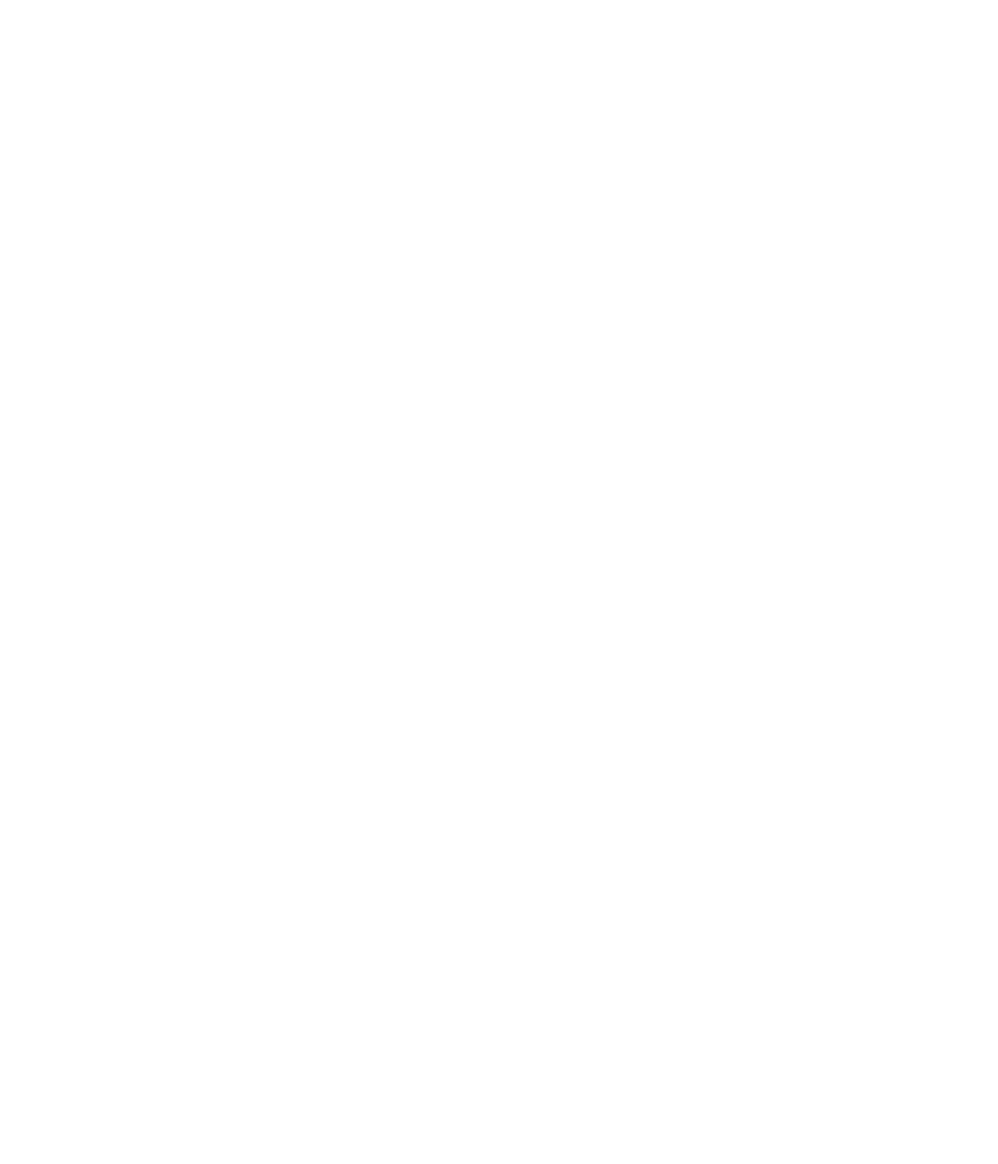
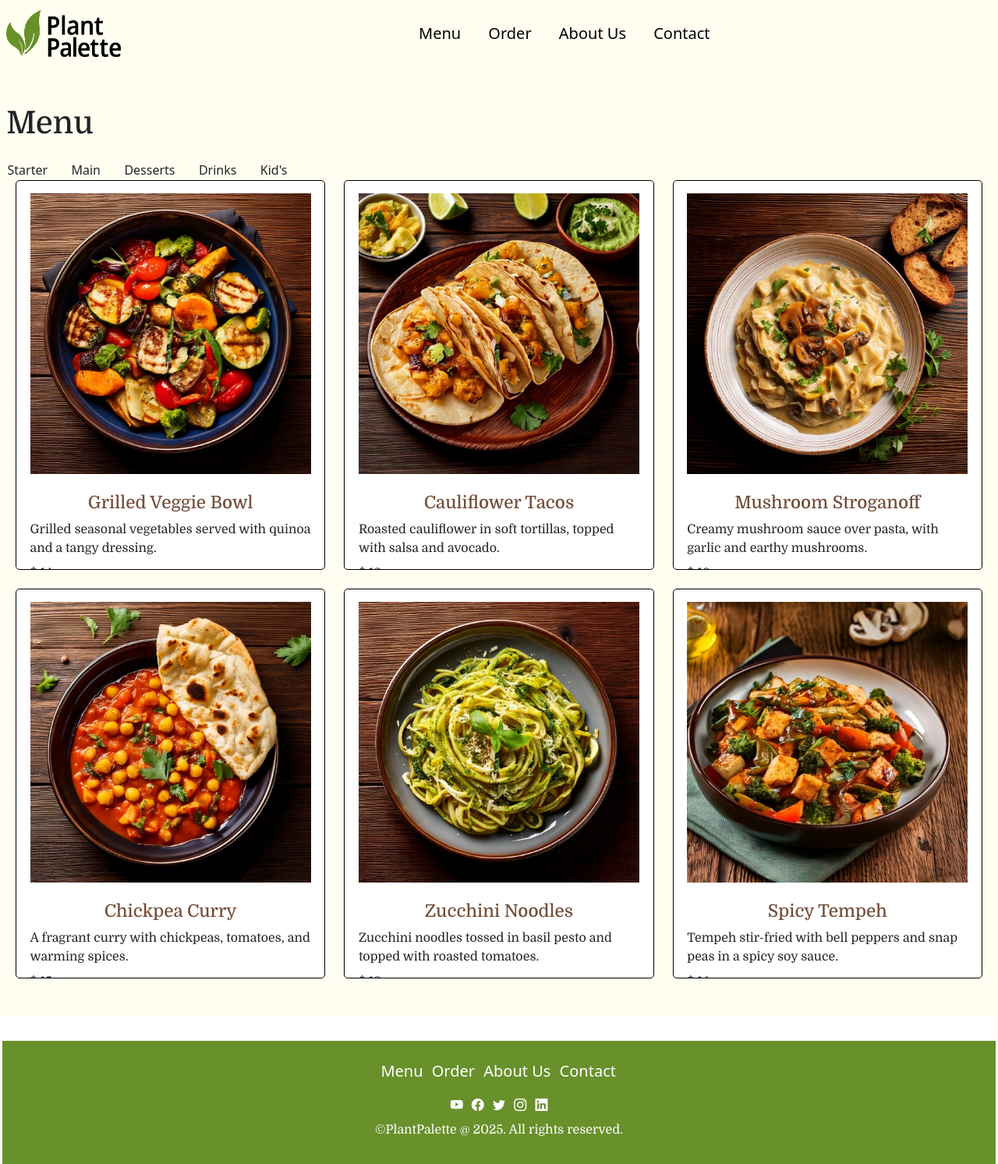
Before and after one commit to yama0064/mtm6201_final, a plain HTML site: page menu.html in a window 1280 px wide. Shown: the whole page at 78% size. Before the commit the page ends 800 px from the top, so only its background shows below. Drawn offline with nearby package versions, Linux system fonts and the light colour scheme.

Commit message:
edits menu.html

```diff
--- a/css/main.css
+++ b/css/main.css
@@ -17,27 +17,6 @@
   .wrapper h2, .wrapper p {
     color: white;
   } */
-
-  body {
-      background-color: #FFFEF0;
-      padding: 0 .1rem;
-  }
-
-  p {
-      font-family: "Domine", serif;
-      font-weight: 100;
-  }
-
-  h2, h3{
-      color: #734E39 !important;
-      font-family: "Domine", serif;
-      font-weight: bold;
-  }
-
-  :root {
-    --secondary-color: #68902B; /* Background color for footer */
-    --secondary-text-color: white; /* Secondary text color */
-  }
 
   /* Buttons */
   .green-button {
@@ -113,6 +92,14 @@
     }
   }
 
+    @media (max-width: 767px) {
+    .food-menu {
+      max-width: 300px !important;
+      max-height: 450px !important;
+    }
+  }
+
+
   @media (min-width: 577px) and (max-width: 1200px) {
     .wrapper {
       display: flex;
@@ -176,6 +163,10 @@
       justify-self: center;
       margin-top: 1rem;
     }
+
+    .food-menu h3 {
+      font-size: 1.2rem;
+    }
   }
 
   @media (min-width: 768px) {
@@ -207,9 +198,12 @@
   }
 
   .food-menu h3 {
+    max-width: 100%; /* or set a specific value like 220px */
+    margin: 0 auto;
     text-align: center;
     padding-top: 1rem;
     background-color: #fff;
+    font-size: 1.4rem;
   }
 
   .food-menu p {
@@ -232,9 +226,8 @@
   }
 
   .food-menu {
-    min-width: 250px; /* Control width of each card */
-    max-width: 300px;
-    max-height: 450px;
+    max-width: 400px;
+    max-height: 500px;
     flex: 0 0 auto; /* Prevent shrinking */
     scroll-snap-align: start; /* Optional: align snap */
     overflow-x: auto; /* Allow horizontal scrolling if necessary */
@@ -286,3 +279,18 @@
     color: var(--secondary-text-color); /* Use the secondary text color */
     margin-top: 1rem; /* Add some margin to separate the text from the icons */
   }
+
+  /* Menu Page */
+
+  .menu-nav ul {
+    list-style: none; /* Remove bullet points */
+    padding: 0;
+    margin: 0;
+  }
+
+  .menu-nav a {
+    text-decoration: underline;
+    color: #734E39; /* Match your brand */
+    font-family: "Domine", serif;
+    font-weight: bold;
+  }
--- a/css/reset.css
+++ b/css/reset.css
@@ -16,6 +16,13 @@ h2, h3{
     font-weight: bold;
 }
 
+h1 {
+    font-family: "Domine", serif;
+    font-weight: bold;
+
+}
+
 :root {
-    --secondary-color: #68902B;
-  }
+  --secondary-color: #68902B; /* Background color for footer */
+  --secondary-text-color: white; /* Secondary text color */
+}
--- a/menu.html
+++ b/menu.html
@@ -0,0 +1,135 @@
+<!DOCTYPE html>
+<html lang="en">
+<head>
+  <meta charset="UTF-8">
+  <meta name="viewport" content="width=device-width, initial-scale=1.0">
+  <title>Menu | Plant Palette</title>
+  <link rel="stylesheet" href="css/main.css">
+  <link rel="stylesheet" href="css/reset.css">
+  <link href="https://cdn.jsdelivr.net/npm/bootstrap@5.3.3/dist/css/bootstrap.min.css" rel="stylesheet">
+  <link rel="stylesheet" href="https://cdn.jsdelivr.net/npm/bootstrap-icons@1.3.0/font/bootstrap-icons.css">
+</head>
+<body>
+
+  <!-- ✅ HEADER (copy from homepage) -->
+  <header class="row">
+    <nav class="navbar navbar-expand-md navbar-light" style="background-color: #FFFEF0;" data-bs-theme="light">
+      <div class="container-fluid">
+        <a class="navbar-brand" href="#">
+          <img src="images/plant-pallete-logo.png" alt="" width="150" height="60">
+        </a>
+        <button class="navbar-toggler" type="button" data-bs-toggle="collapse" data-bs-target="#navbarSupportedContent">
+          <span class="navbar-toggler-icon"></span>
+        </button>
+        <div class="collapse navbar-collapse" id="navbarSupportedContent">
+          <ul class="navbar-nav mx-auto mb-2 mb-md-0 gap-3">
+            <li class="nav-item"><a class="nav-link active fs-5" href="#">Menu</a></li>
+            <li class="nav-item"><a class="nav-link active fs-5" href="#">Order</a></li>
+            <li class="nav-item"><a class="nav-link active fs-5" href="#">About Us</a></li>
+            <li class="nav-item"><a class="nav-link active fs-5" href="#">Contact</a></li>
+            <li class="nav-item d-md-none">
+              <span class="nav-link fs-6">PlantPalette @ 2025. All rights reserved.</span>
+            </li>
+          </ul>
+        </div>
+      </div>
+    </nav>
+  </header>
+
+  <!-- ✅ MAIN CONTENT FOR MENU PAGE -->
+  <main>
+    <section class="menu-section py-5">
+        <h1 class="mb-4">Menu</h1>
+        <nav class="menu-nav">
+            <ul class="d-flex flex-row gap-4 list-unstyled">
+                <li class="menu-item">Starter<a href="Starer"></a></li>
+                <li class="menu-item">Main<a href="Main"></a></li>
+                <li class="menu-item">Desserts<a href="Desserts"></a></li>
+                <li class="menu-item">Drinks<a href="Drink"></a></li>
+                <li class="menu-item">Kid's<a href="Kid's menu "></a></li>
+            </ul>
+        </nav>
+        <div class="container-fluid ">
+          <div class="row row-cols-2 row-cols-md-3 g-4 align-items-stretch">
+
+            <div class="col">
+              <div class="food-menu p-3 h-100">
+                <img src="images/Firefly Grilled Veggie Bowl, plant-based, wooden table 48408.jpg" alt="Image of Grilled Veggie Bowl" class="img-fluid mb-2">
+                <h3>Grilled Veggie Bowl</h3>
+                <p>Grilled seasonal vegetables served with quinoa and a tangy dressing.</p>
+                <p>$ 14</p>
+              </div>
+            </div>
+
+            <div class="col">
+              <div class="food-menu p-3 h-100">
+                <img src="images/Firefly Roasted Cauliflower Tacos, plant-based, wooden table 48408.jpg" alt="Image of Roasted Cauliflower Tacos" class="img-fluid mb-2">
+                <h3>Cauliflower Tacos</h3>
+                <p>Roasted cauliflower in soft tortillas, topped with salsa and avocado.</p>
+                <p>$ 12</p>
+              </div>
+            </div>
+
+            <div class="col">
+              <div class="food-menu p-3 h-100">
+                <img src="images/Firefly Mushroom Stroganoff, plant-based, wooden table 72010.jpg" alt="Image of Mushroom Stroganoff" class="img-fluid mb-2">
+                <h3>Mushroom Stroganoff</h3>
+                <p>Creamy mushroom sauce over pasta, with garlic and earthy mushrooms.</p>
+                <p>$ 16</p>
+              </div>
+            </div>
+
+            <div class="col">
+              <div class="food-menu p-3 h-100">
+                <img src="images/Firefly Chickpea Curry with naan, plant-based, wooden table 48408.jpg" alt="Image of Chickpea Curry" class="img-fluid mb-2">
+                <h3>Chickpea Curry</h3>
+                <p>A fragrant curry with chickpeas, tomatoes, and warming spices.</p>
+                <p>$ 15</p>
+              </div>
+            </div>
+
+            <div class="col">
+              <div class="food-menu p-3 h-100">
+                <img src="images/Firefly Zucchini Noodles with Pesto, plant-based, wooden table 48408.jpg" alt="Image of Zucchini Noodles" class="img-fluid mb-2">
+                <h3>Zucchini Noodles</h3>
+                <p>Zucchini noodles tossed in basil pesto and topped with roasted tomatoes.</p>
+                <p>$ 13</p>
+              </div>
+            </div>
+
+            <div class="col">
+              <div class="food-menu p-3 h-100">
+                <img src="images/Firefly Spicy Tempeh Stir-Fry, plant-based, wooden table 12019.jpg" alt="Image of Spicy Tempeh Stir-Fry" class="img-fluid mb-2">
+                <h3>Spicy Tempeh</h3>
+                <p>Tempeh stir-fried with bell peppers and snap peas in a spicy soy sauce.</p>
+                <p>$ 14</p>
+              </div>
+            </div>
+
+          </div>
+        </div>
+      </section>
+  </main>
+
+
+  <footer class="d-flex flex-column align-items-center">
+    <ul class="navbar-nav mx-auto d-flex flex-row gap-2">
+      <li class="nav-item"><a class="nav-link active fs-5" href="#">Menu</a></li>
+      <li class="nav-item"><a class="nav-link active fs-5" href="#">Order</a></li>
+      <li class="nav-item"><a class="nav-link active fs-5" href="#">About Us</a></li>
+      <li class="nav-item"><a class="nav-link active fs-5" href="#">Contact</a></li>
+    </ul>
+    <div class="icons d-flex flex-row gap-2 mt-2">
+      <i class="bi bi-youtube"></i>
+      <i class="bi bi-facebook"></i>
+      <i class="bi bi-twitter"></i>
+      <i class="bi bi-instagram"></i>
+      <i class="bi bi-linkedin"></i>
+    </div>
+    <p class="mt-2">&copy;PlantPalette @ 2025. All rights reserved.</p>
+  </footer>
+
+  <!-- ✅ Bootstrap JS -->
+  <script src="https://cdn.jsdelivr.net/npm/bootstrap@5.3.3/dist/js/bootstrap.bundle.min.js"></script>
+</body>
+</html>
```
Also changed, not shown: home.html (+0 -1 lines).
